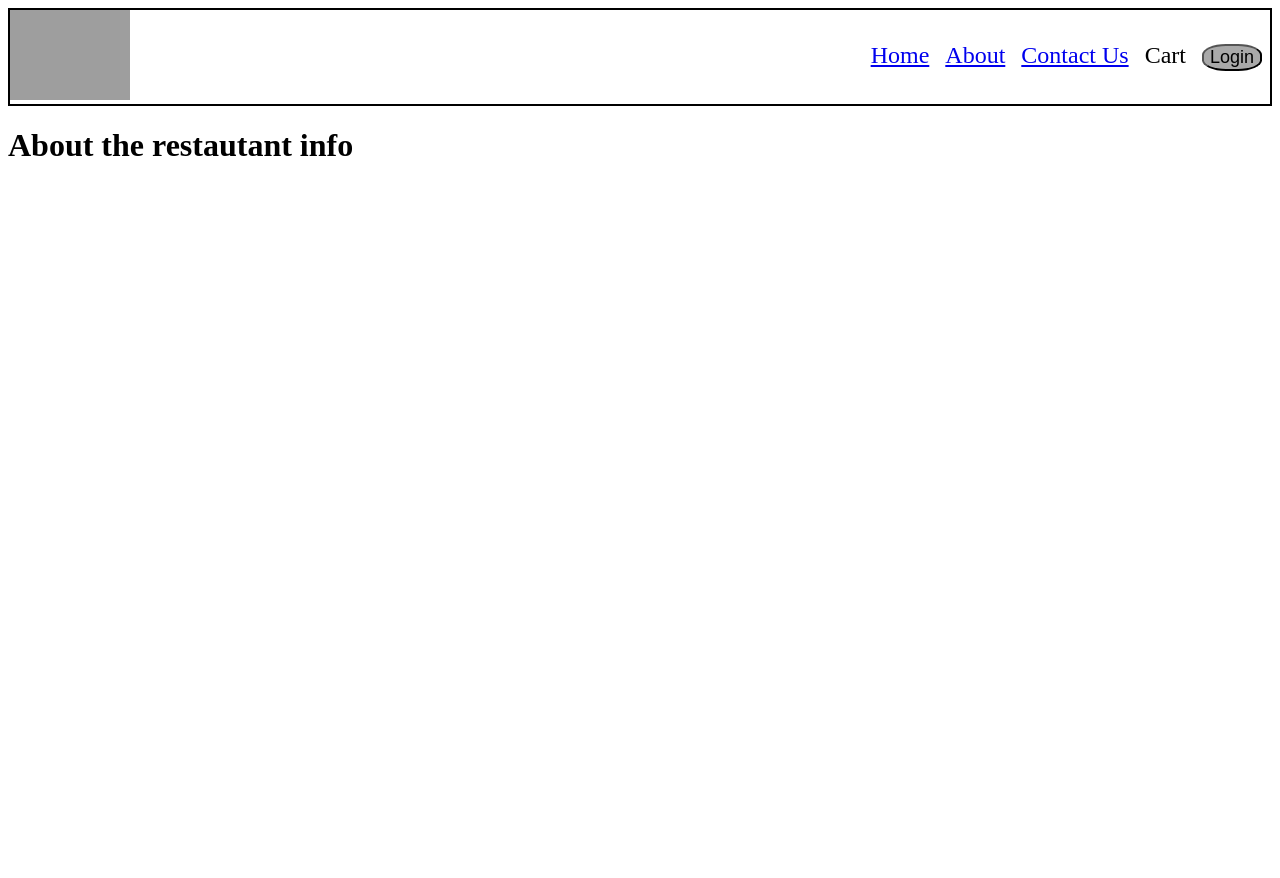
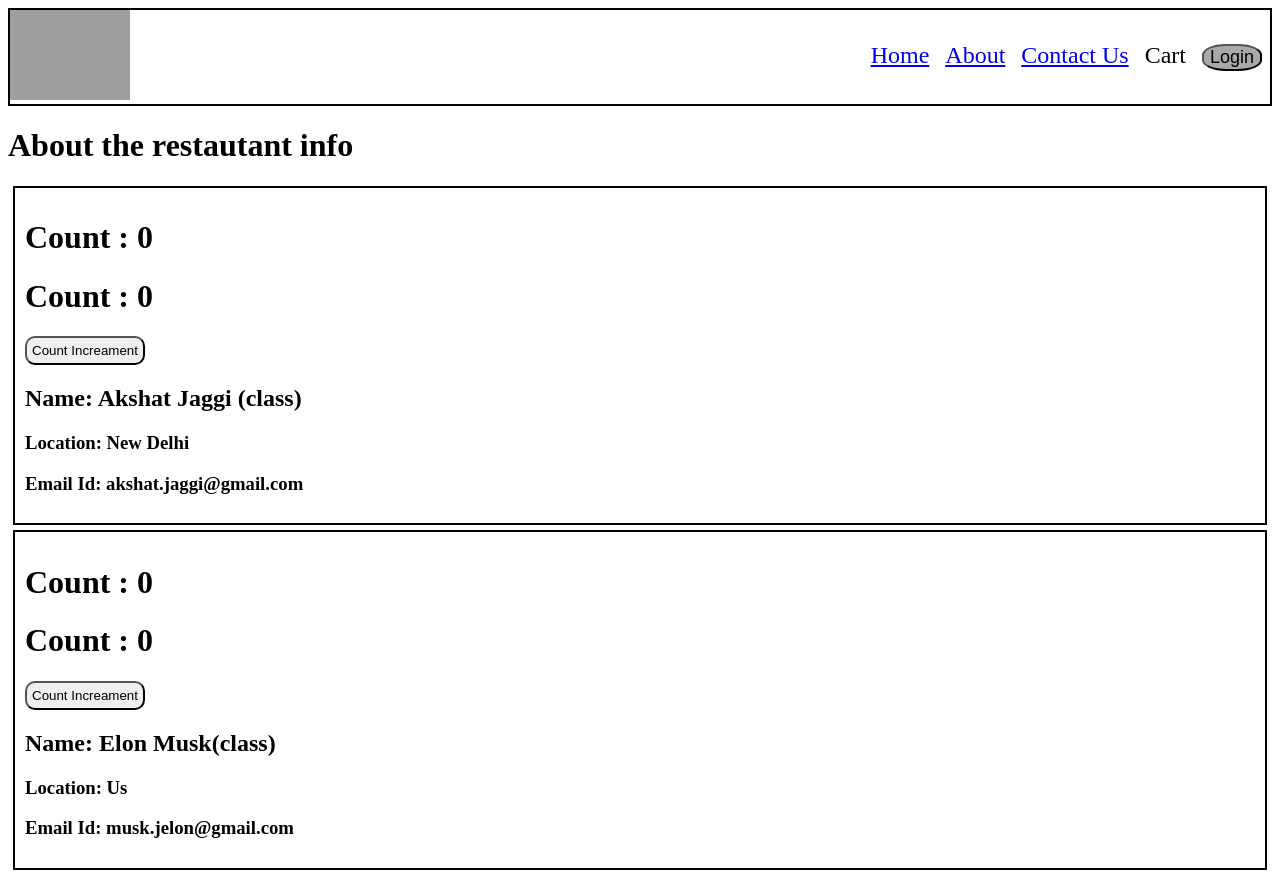
Before and after one commit to pulkit-16/Namste-React, a React (Vite) app in the folder starting basics and bild vite like/: page /about in a window 1280 px wide. Before the commit the page ends 800 px from the top, so only its background shows below. Built offline with nearby package versions, Linux system fonts and the light colour scheme; grey boxes are pictures that could not be loaded.

Commit message:
class based component experiment

```diff
--- a/starting basics and bild vite like/index.css
+++ b/starting basics and bild vite like/index.css
@@ -117,3 +117,16 @@
     display: flex;
      align-items:first baseline;
 }
+
+
+.user-card{
+    padding: 10px;
+    margin : 5px;
+    border: 2px,solid;
+}
+.count-btn{
+
+
+    padding: 5px;
+    border-radius: 10px;
+}
--- a/starting basics and bild vite like/src/components/About.js
+++ b/starting basics and bild vite like/src/components/About.js
@@ -1,11 +1,49 @@
-import React from 'react'
+import React from "react";
+import User from "./User";
+import UserClass from "./UserClass";
 
-const About = () => {
-  return (
-    <div>
-        <h1>About the restautant info</h1>
+
+class About extends React.Component{
+
+
+  constructor(props){
+    super(props)
+    console.log("Parent constructor")
+  }
+
+  componentDidMount(){
+    console.log("Parent Mounting")
+  }
+
+  render(){
+
+    console.log("Parent render")
+    return(
+      <div>
+      <h1>About the restautant info</h1>
+
+      <UserClass
+        name= {"Akshat Jaggi (class)"}
+        location= {"New Delhi"}
+        email= {"akshat.jaggi@gmail.com"}
+      />
+      <UserClass
+        name= {"Elon Musk(class)"}
+        location= {"Us"}
+        email= {"musk.jelon@gmail.com"}
+      />
     </div>
-  )
+    )
+  }
 }
 
-export default About
+
+
+
+// const About = () => {
+//   return (
+
+//   );
+// };
+
+export default About;
--- /dev/null
+++ b/starting basics and bild vite like/src/components/User.js
@@ -0,0 +1,20 @@
+import React, { useState } from "react";
+
+const User = ({ name, location, email }) => {
+  const [count, setCount] = useState(0);
+  //const [count1] = useState(1);
+  return (
+    <div className="user-card">
+      <h1>Count : {count}</h1>
+      <button className="count-btn " onClick={() => setCount(count + 1)}>
+         Increase count
+      </button>
+
+      <h2>Name: {name}</h2>
+      <h3>Location: {location} </h3>
+      <h3>Email Id: {email} </h3>
+    </div>
+  );
+};
+
+export default User;
--- /dev/null
+++ b/starting basics and bild vite like/src/components/UserClass.js
@@ -0,0 +1,54 @@
+import React from "react";
+
+class UserClass extends React.Component{
+
+    constructor(props){
+        super(props);
+        this.state={
+            count:0,
+            count2:0
+
+        };
+       console.log(this.props.name + "child constructor");
+    }
+
+    updateCount=()=>{
+        this.setState(
+            {
+            count :this.state.count+1,
+            count2 :this.state.count+2
+        }
+    )
+        console.log("updated count" , this.state.count+1)
+        console.log("update count")
+
+    }
+
+    componentDidMount(){
+        console.log(this.props.name + "Child Component Mount ")
+    }
+    render(){
+        console.log("child render")
+        const{count,count2} = this.state;
+
+        const{name,location, email} = this.props;
+        return(
+            <div className='user-card'>
+            <h1>Count : {count}</h1>
+            <h1>Count : {count2}</h1>
+
+
+            <button className="count-btn" onClick={this.updateCount}>Count Increament</button>
+
+            <h2>Name: {name}</h2>
+            <h3>Location: {location}</h3>
+            <h3>Email Id:  {email} </h3>
+        </div>
+        )
+
+
+    }
+}
+
+
+export default UserClass;
```
Also changed, not shown: starting basics and bild vite like/src/components/Contact.js (line endings or trailing spaces).
